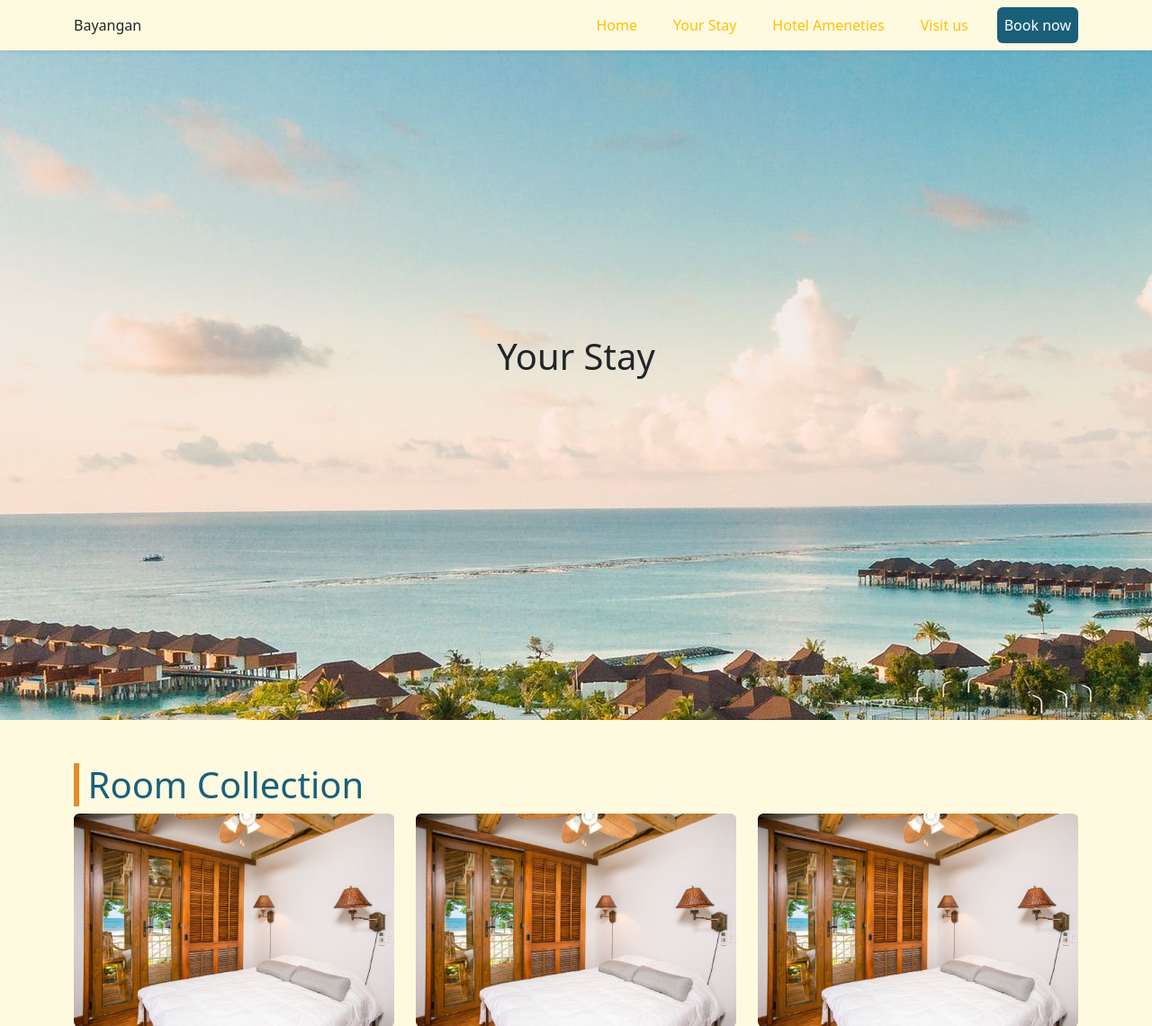
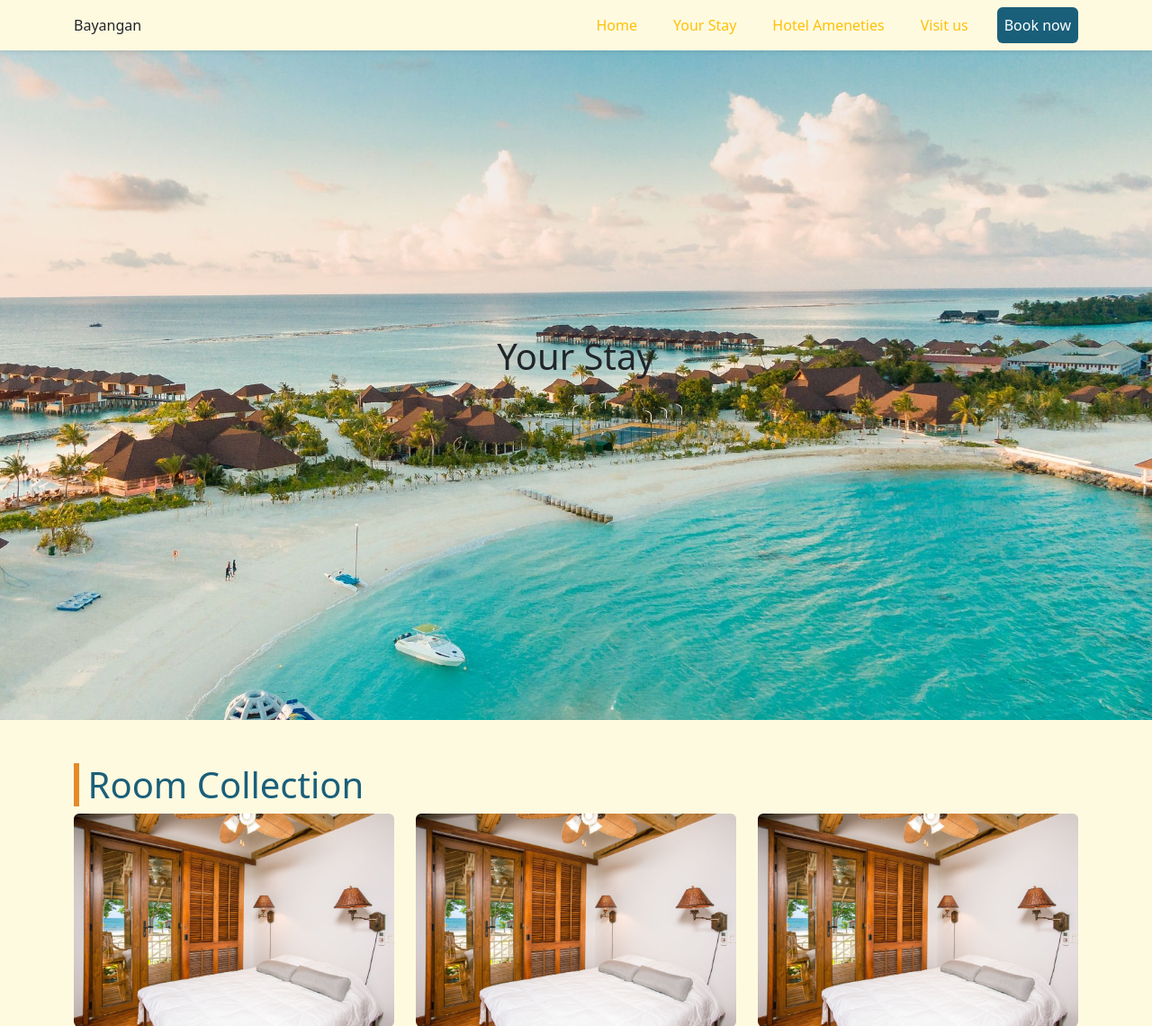
Before and after one commit to jasperayawan/MP3, a PHP site: page /yourStay.html in a window 1280 px wide. Shown: the top 1140 px of the page at 90% size. Run offline with PHP 8.4, Linux system fonts and the light colour scheme.

Commit message:
update again the second page

```diff
--- a/yourStay.css
+++ b/yourStay.css
@@ -22,6 +22,9 @@
 
 .heroStay{
     background-image: url('./assets/hero_sec.jpg');
+    background-position: center;
+    background-repeat: no-repeat;
+    background-size: cover;
 }
 .heroStay_content{
     min-height: 100vh;
```
